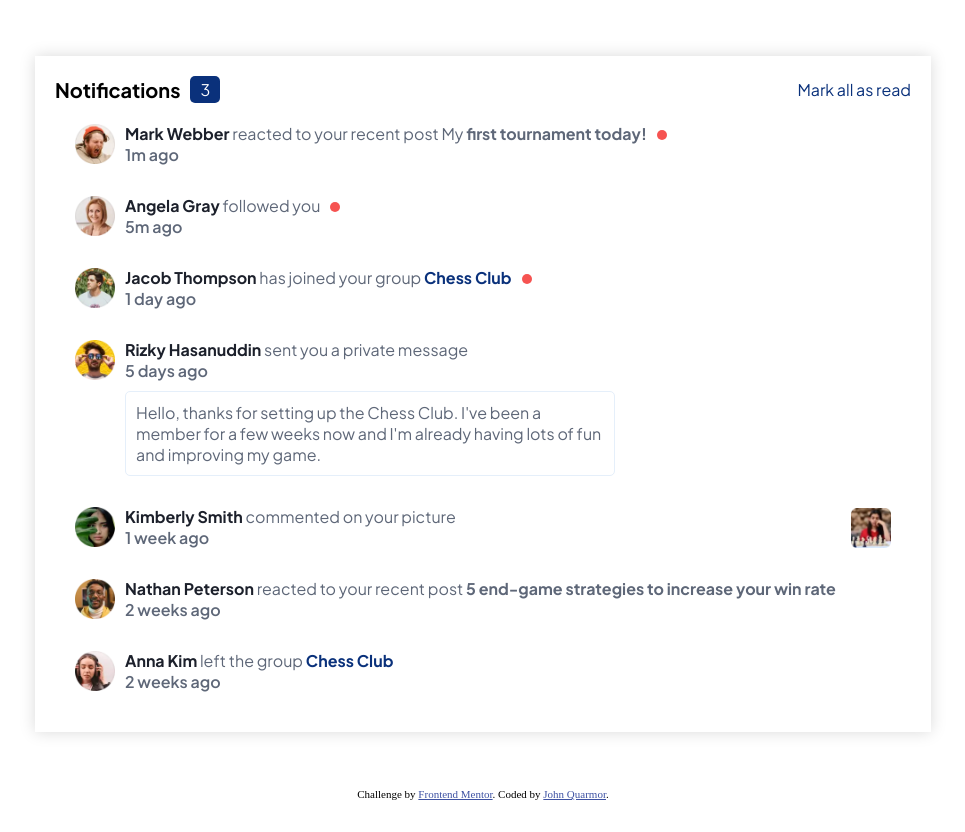
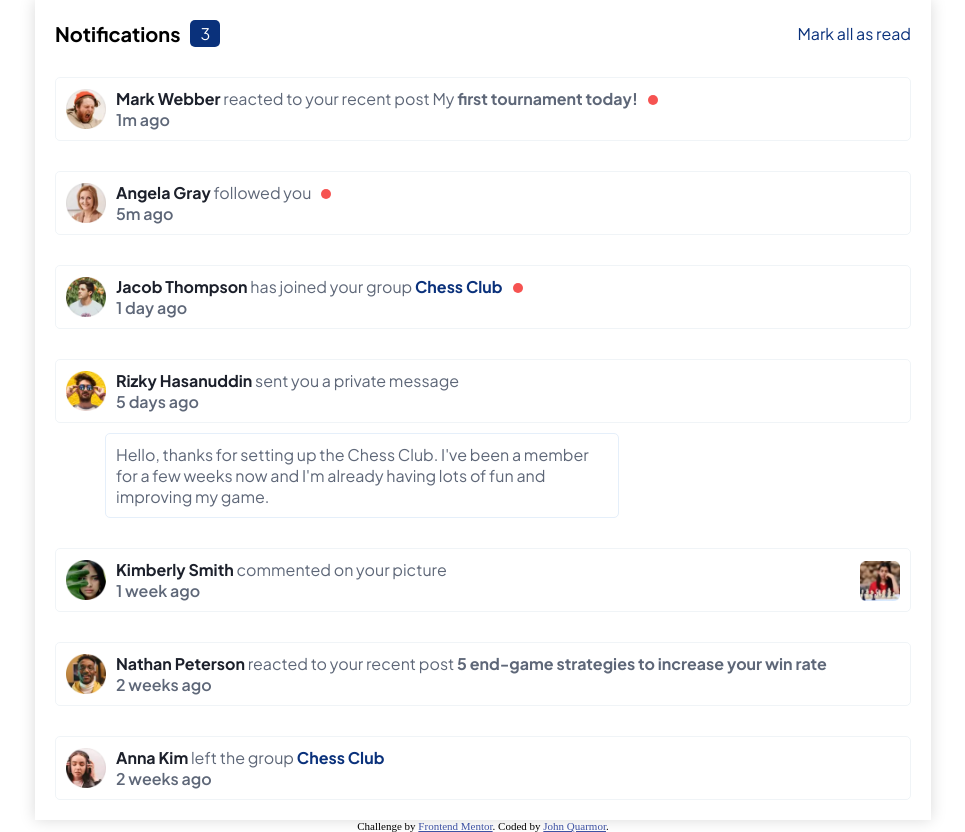
Before and after one commit to romrauq/notifications-page, a plain HTML site: page index.html in a window 1280 px wide. Shown: the whole page, without its empty margins (157-1122 px from the left). Before the commit the page ends 800 px from the top, so only its background shows below. Drawn offline with Linux system fonts and the light colour scheme.

Commit message:
- Increased header row bottom margin. - Removed padding from notification column container. - Added padding, border color and radius to notification item rows.

```diff
--- a/resources/css/styles.css
+++ b/resources/css/styles.css
@@ -39,6 +39,7 @@ body {
 	display: flex;
 	align-items: center;
 	justify-content: space-between;
+	margin: 0 0 30px 0;
 }
 .header-row-left {
 	display: flex;
@@ -63,7 +64,6 @@ body {
 	display: flex;
 	flex-direction: column;
 	gap: 30px;
-	padding: 20px;
 }
 .notification-item-column {
 	display: flex;
@@ -74,6 +74,9 @@ body {
 	display: flex;
 	align-items: center;
 	gap: 10px;
+	padding: 10px;
+	border: 1px solid hsla(205, 33%, 90%, 0.45);
+	border-radius: 5px;
 }
 .profile-image {
 	width: 40px;
```
